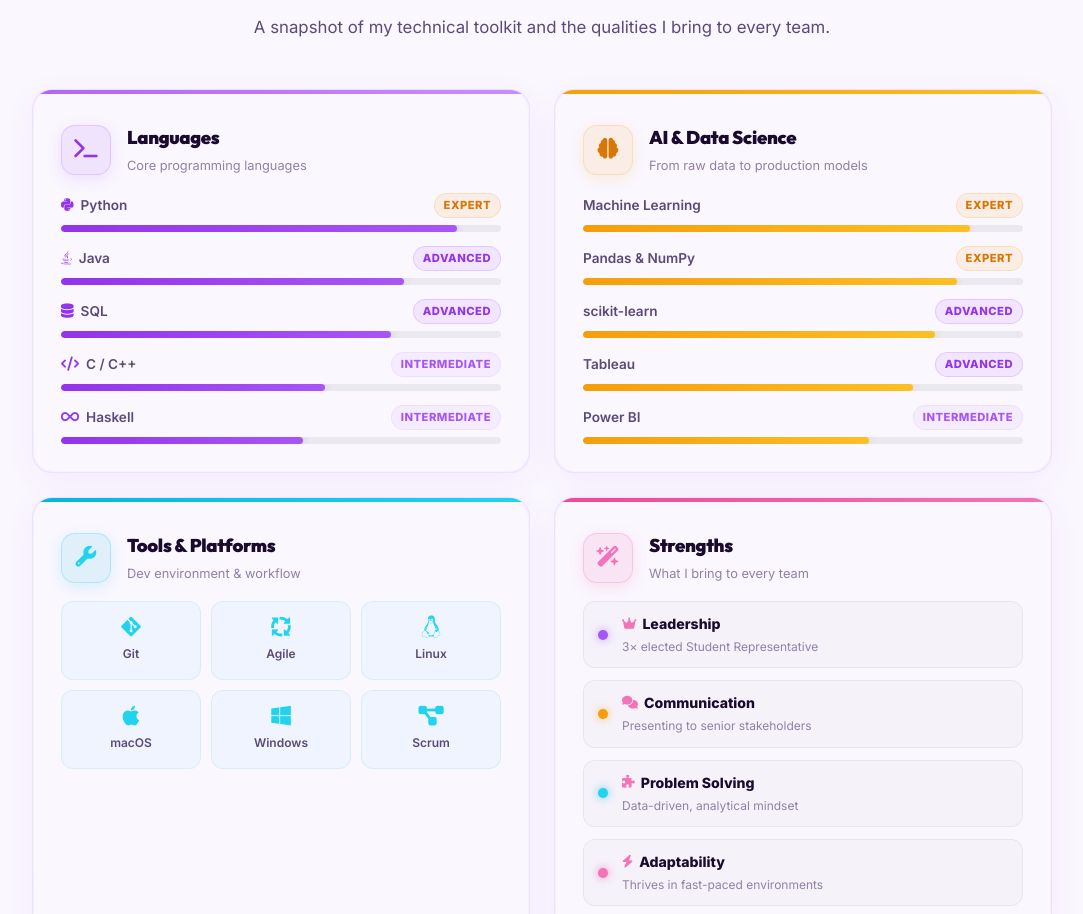
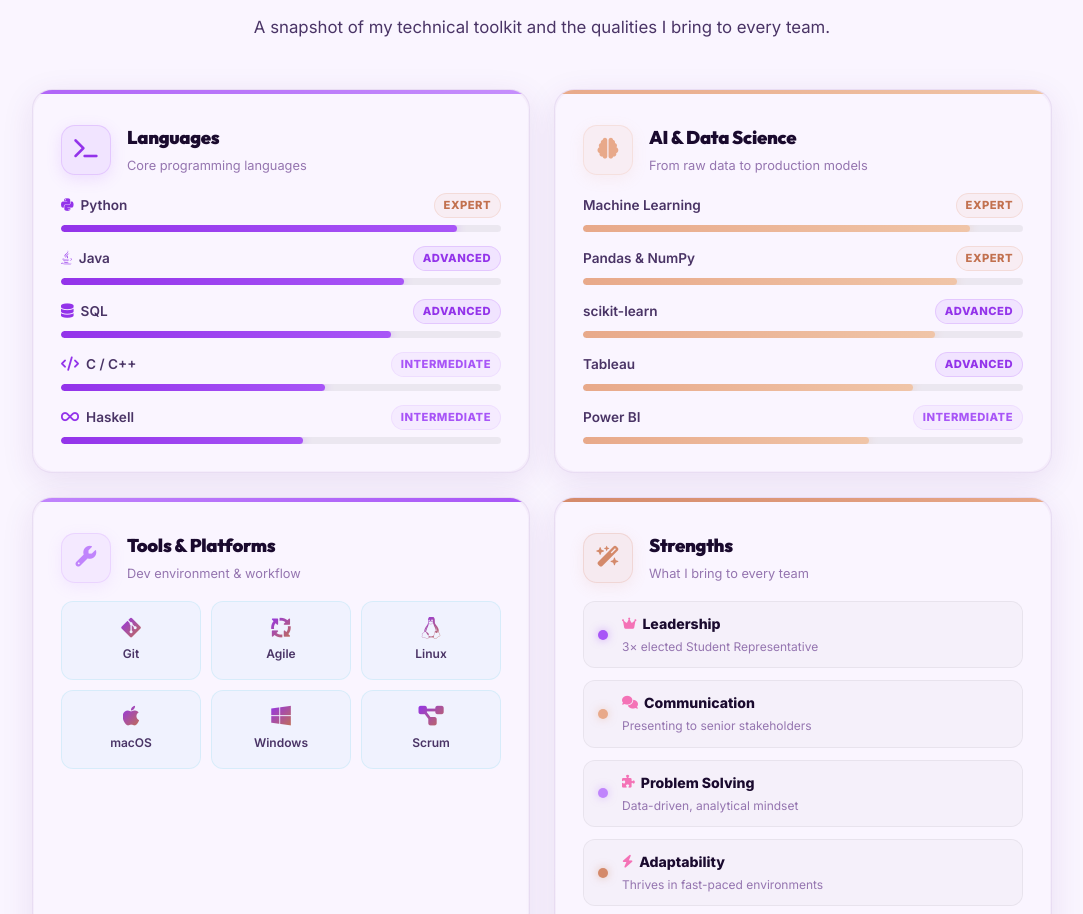
Before and after one commit to Mohammedayyad77/portfolio, a plain HTML site: page index.html in a window 1280 px wide. Shown: the part 1886-2800 px from the top of the page, without its empty margins (98-1181 px from the left). Drawn offline with Linux system fonts and the light colour scheme.

Commit message:
feat: purple & rose gold theme + add CV download

```diff
--- a/index.html
+++ b/index.html
@@ -75,9 +75,9 @@
 
                 <div class="contact-links">
                     <a href="mailto:mohammed.ayyyad@gmail.com" class="btn primary magnetic"><i class="fa-solid fa-envelope"></i> Let's Connect</a>
-                    <a href="cv.pdf" download class="btn secondary magnetic" id="cv-download"><i class="fa-solid fa-download"></i> Download CV</a>
+                    <a href="Mohammed_ayyad_cv.pdf" download="Mohammed_Ayyad_CV.pdf" class="btn secondary magnetic" id="cv-download"><i class="fa-solid fa-download"></i> Download CV</a>
                     <div class="socials">
-                        <a href="https://linkedin.com" target="_blank" class="social-icon magnetic" aria-label="LinkedIn"><i class="fa-brands fa-linkedin"></i></a>
+                        <a href="https://www.linkedin.com/in/mohammed-ayyad-31986620b" target="_blank" class="social-icon magnetic" aria-label="LinkedIn"><i class="fa-brands fa-linkedin"></i></a>
                         <a href="https://github.com" target="_blank" class="social-icon magnetic" aria-label="GitHub"><i class="fa-brands fa-github"></i></a>
                         <span><i class="fa-solid fa-location-dot"></i> Birmingham, UK</span>
                         <span><i class="fa-solid fa-phone"></i> +44 7535 252705</span>
--- a/styles.css
+++ b/styles.css
@@ -1,62 +1,64 @@
 /* ================================================
-   DESIGN SYSTEM — Purple & Gold Premium Palette
+   DESIGN SYSTEM — Purple & Rose Gold Palette
    ================================================ */
 :root {
-    --bg-color: #0a0510;
-    --bg-surface: #110a1a;
-    --card-bg: rgba(255, 255, 255, 0.025);
-    --card-border: rgba(255, 255, 255, 0.06);
+    --bg-color: #0d0a14;
+    --bg-surface: #150f1e;
+    --card-bg: rgba(255, 255, 255, 0.03);
+    --card-border: rgba(255, 255, 255, 0.07);
     --primary-color: #a855f7;
     --primary-glow: rgba(168, 85, 247, 0.3);
-    --secondary-color: #f59e0b;
-    --secondary-glow: rgba(245, 158, 11, 0.3);
+    --secondary-color: #e8a98a;
+    --secondary-glow: rgba(232, 169, 138, 0.25);
     --accent-color: #c084fc;
-    --success-color: #f59e0b;
-    --warning-color: #eab308;
-    --text-main: #f5f0ff;
-    --text-muted: #a89ec4;
-    --text-faint: #6b5f85;
+    --success-color: #34d399;
+    --warning-color: #fbbf24;
+    --text-main: #f0e8ff;
+    --text-muted: #b8a9d4;
+    --text-faint: #6b5a8a;
     --font-sans: 'Inter', sans-serif;
     --font-heading: 'Outfit', sans-serif;
-    --blob-opacity: 0.4;
-    --nav-bg: rgba(10, 5, 16, 0.88);
+    --blob-opacity: 0.18;
+    --nav-bg: rgba(13, 10, 20, 0.88);
+    --nav-scrolled-bg: rgba(13, 10, 20, 0.97);
     --tag-bg: rgba(168, 85, 247, 0.06);
-    --tag-hover-bg: rgba(168, 85, 247, 0.14);
-    --card-shadow: rgba(0, 0, 0, 0.4);
+    --tag-hover-bg: rgba(168, 85, 247, 0.12);
+    --card-shadow: rgba(0, 0, 0, 0.45);
     --card-hover-bg: rgba(168, 85, 247, 0.05);
-    --card-hover-border: rgba(168, 85, 247, 0.2);
-    --gradient-primary: linear-gradient(135deg, #a855f7, #f59e0b);
-    --gradient-subtle: linear-gradient(135deg, rgba(168, 85, 247, 0.15), rgba(245, 158, 11, 0.1));
+    --card-hover-border: rgba(168, 85, 247, 0.25);
+    --gradient-primary: linear-gradient(135deg, #a855f7, #e8a98a);
+    --gradient-subtle: linear-gradient(135deg, rgba(168, 85, 247, 0.1), rgba(232, 169, 138, 0.07));
     /* Career-specific */
-    --career-line: linear-gradient(to bottom, #a855f7, #f59e0b, #c084fc);
+    --career-line: linear-gradient(to right, #a855f7, #e8a98a);
     --career-dot-size: 56px;
     --career-card-radius: 20px;
 }
 
 [data-theme="light"] {
-    --bg-color: #faf7ff;
+    --bg-color: #faf5ff;
     --bg-surface: #ffffff;
-    --card-bg: rgba(168, 85, 247, 0.04);
-    --card-border: rgba(168, 85, 247, 0.1);
+    --card-bg: rgba(88, 28, 135, 0.03);
+    --card-border: rgba(88, 28, 135, 0.08);
     --primary-color: #9333ea;
-    --primary-glow: rgba(147, 51, 234, 0.15);
-    --secondary-color: #d97706;
-    --secondary-glow: rgba(217, 119, 6, 0.15);
+    --primary-glow: rgba(147, 51, 234, 0.18);
+    --secondary-color: #c2714f;
+    --secondary-glow: rgba(194, 113, 79, 0.15);
     --accent-color: #a855f7;
-    --success-color: #d97706;
-    --warning-color: #ca8a04;
+    --success-color: #059669;
+    --warning-color: #d97706;
     --text-main: #1a0a2e;
-    --text-muted: #5b4a78;
-    --text-faint: #9181a8;
-    --blob-opacity: 0.15;
-    --nav-bg: rgba(250, 247, 255, 0.9);
+    --text-muted: #4a3466;
+    --text-faint: #9575b0;
+    --blob-opacity: 0.08;
+    --nav-bg: rgba(250, 245, 255, 0.92);
+    --nav-scrolled-bg: rgba(250, 245, 255, 0.98);
     --tag-bg: rgba(147, 51, 234, 0.05);
     --tag-hover-bg: rgba(147, 51, 234, 0.1);
-    --card-shadow: rgba(147, 51, 234, 0.06);
-    --card-hover-bg: rgba(255, 255, 255, 0.95);
-    --card-hover-border: rgba(147, 51, 234, 0.2);
-    --gradient-primary: linear-gradient(135deg, #9333ea, #d97706);
-    --gradient-subtle: linear-gradient(135deg, rgba(147, 51, 234, 0.08), rgba(217, 119, 6, 0.05));
+    --card-shadow: rgba(88, 28, 135, 0.1);
+    --card-hover-bg: rgba(255, 255, 255, 0.98);
+    --card-hover-border: rgba(147, 51, 234, 0.3);
+    --gradient-primary: linear-gradient(135deg, #9333ea, #c2714f);
+    --gradient-subtle: linear-gradient(135deg, rgba(147, 51, 234, 0.07), rgba(194, 113, 79, 0.05));
 }
 
 /* ================================================
@@ -232,9 +234,9 @@ nav {
 }
 
 nav.scrolled .nav-content {
-    box-shadow: 0 8px 40px rgba(0, 0, 0, 0.4), 0 0 60px rgba(168, 85, 247, 0.05);
-    border-color: rgba(168, 85, 247, 0.1);
-    background: rgba(10, 5, 16, 0.96);
+    box-shadow: 0 8px 40px rgba(0, 0, 0, 0.3), 0 0 60px rgba(168, 85, 247, 0.08);
+    border-color: rgba(168, 85, 247, 0.15);
+    background: var(--nav-scrolled-bg);
 }
 
 .logo {
@@ -273,8 +275,8 @@ nav.scrolled .nav-content {
 
 .nav-links a:hover,
 .nav-links a.active {
-    color: var(--text-main);
-    background: rgba(168, 85, 247, 0.12);
+    color: var(--primary-color);
+    background: rgba(168, 85, 247, 0.08);
 }
 
 /* ================================================
@@ -691,9 +693,9 @@ main {
     flex-shrink: 0;
 }
 .skill-cat__accent--purple { background: linear-gradient(90deg, #a855f7, #c084fc); }
-.skill-cat__accent--gold   { background: linear-gradient(90deg, #f59e0b, #fbbf24); }
-.skill-cat__accent--teal   { background: linear-gradient(90deg, #06b6d4, #22d3ee); }
-.skill-cat__accent--pink   { background: linear-gradient(90deg, #ec4899, #f472b6); }
+.skill-cat__accent--gold   { background: linear-gradient(90deg, #e8a98a, #f0c5a8); }
+.skill-cat__accent--teal   { background: linear-gradient(90deg, #c084fc, #a855f7); }
+.skill-cat__accent--pink   { background: linear-gradient(90deg, #d4896a, #e8a98a); }
 
 /* Inner padding wrapper */
 .skill-cat__header {
@@ -720,28 +722,28 @@ main {
 }
 
 .skill-cat__icon--purple {
-    background: rgba(168, 85, 247, 0.12);
+    background: rgba(168, 85, 247, 0.1);
     border: 1px solid rgba(168, 85, 247, 0.2);
     color: var(--primary-color);
     box-shadow: 0 4px 15px rgba(168, 85, 247, 0.15);
 }
 .skill-cat__icon--gold {
-    background: rgba(245, 158, 11, 0.1);
-    border: 1px solid rgba(245, 158, 11, 0.2);
-    color: var(--secondary-color);
-    box-shadow: 0 4px 15px rgba(245, 158, 11, 0.15);
+    background: rgba(232, 169, 138, 0.1);
+    border: 1px solid rgba(232, 169, 138, 0.2);
+    color: #e8a98a;
+    box-shadow: 0 4px 15px rgba(232, 169, 138, 0.12);
 }
 .skill-cat__icon--teal {
-    background: rgba(6, 182, 212, 0.1);
-    border: 1px solid rgba(6, 182, 212, 0.2);
-    color: #22d3ee;
-    box-shadow: 0 4px 15px rgba(6, 182, 212, 0.15);
+    background: rgba(192, 132, 252, 0.1);
+    border: 1px solid rgba(192, 132, 252, 0.2);
+    color: #c084fc;
+    box-shadow: 0 4px 15px rgba(192, 132, 252, 0.12);
 }
 .skill-cat__icon--pink {
-    background: rgba(236, 72, 153, 0.1);
-    border: 1px solid rgba(236, 72, 153, 0.2);
-    color: #f472b6;
-    box-shadow: 0 4px 15px rgba(236, 72, 153, 0.15);
+    background: rgba(212, 137, 106, 0.1);
+    border: 1px solid rgba(212, 137, 106, 0.2);
+    color: #d4896a;
+    box-shadow: 0 4px 15px rgba(212, 137, 106, 0.12);
 }
 
 .skill-cat__title {
@@ -798,9 +800,9 @@ main {
     border-radius: 20px;
 }
 .skill-bar-level--expert {
-    background: rgba(245, 158, 11, 0.1);
+    background: rgba(232, 169, 138, 0.1);
     color: var(--secondary-color);
-    border: 1px solid rgba(245, 158, 11, 0.2);
+    border: 1px solid rgba(232, 169, 138, 0.25);
 }
 .skill-bar-level--advanced {
     background: rgba(168, 85, 247, 0.1);
@@ -830,8 +832,8 @@ main {
 }
 
 .skill-bar-fill--gold {
-    background: linear-gradient(90deg, #f59e0b, #fbbf24);
-    box-shadow: 0 0 10px rgba(245, 158, 11, 0.4);
+    background: linear-gradient(90deg, #e8a98a, #f0c5a8);
+    box-shadow: 0 0 10px rgba(232, 169, 138, 0.4);
 }
 
 /* ---- Chip Grid (Tools card) ---- */
@@ -859,15 +861,18 @@ main {
 }
 
 .skill-chip:hover {
-    background: rgba(6, 182, 212, 0.07);
-    border-color: rgba(6, 182, 212, 0.2);
+    background: rgba(168, 85, 247, 0.07);
+    border-color: rgba(232, 169, 138, 0.25);
     transform: translateY(-3px);
-    box-shadow: 0 6px 20px rgba(6, 182, 212, 0.1);
+    box-shadow: 0 6px 20px rgba(168, 85, 247, 0.12);
 }
 
 .skill-chip i {
     font-size: 1.4rem;
-    color: #22d3ee;
+    background: var(--gradient-primary);
+    -webkit-background-clip: text;
+    background-clip: text;
+    -webkit-text-fill-color: transparent;
 }
 
 .skill-chip span {
@@ -898,8 +903,8 @@ main {
 }
 
 .skill-strength-item:hover {
-    background: rgba(236, 72, 153, 0.05);
-    border-color: rgba(236, 72, 153, 0.15);
+    background: rgba(168, 85, 247, 0.06);
+    border-color: rgba(232, 169, 138, 0.2);
     transform: translateX(4px);
 }
 
@@ -909,11 +914,11 @@ main {
     border-radius: 50%;
     flex-shrink: 0;
 }
-.skill-strength-dot--1 { background: #a855f7; box-shadow: 0 0 8px rgba(168,85,247,0.6); }
-.skill-strength-dot--2 { background: #f59e0b; box-shadow: 0 0 8px rgba(245,158,11,0.6); }
-.skill-strength-dot--3 { background: #22d3ee; box-shadow: 0 0 8px rgba(6,182,212,0.6); }
-.skill-strength-dot--4 { background: #f472b6; box-shadow: 0 0 8px rgba(236,72,153,0.6); }
-.skill-strength-dot--5 { background: #c084fc; box-shadow: 0 0 8px rgba(192,132,252,0.6); }
+.skill-strength-dot--1 { background: #a855f7; box-shadow: 0 0 8px rgba(168,85,247,0.5); }
+.skill-strength-dot--2 { background: #e8a98a; box-shadow: 0 0 8px rgba(232,169,138,0.5); }
+.skill-strength-dot--3 { background: #c084fc; box-shadow: 0 0 8px rgba(192,132,252,0.5); }
+.skill-strength-dot--4 { background: #d4896a; box-shadow: 0 0 8px rgba(212,137,106,0.5); }
+.skill-strength-dot--5 { background: #f0c5a8; box-shadow: 0 0 8px rgba(240,197,168,0.5); }
 
 .skill-strength-name {
     display: flex;
```
Also changed, not shown: 1 other file.
